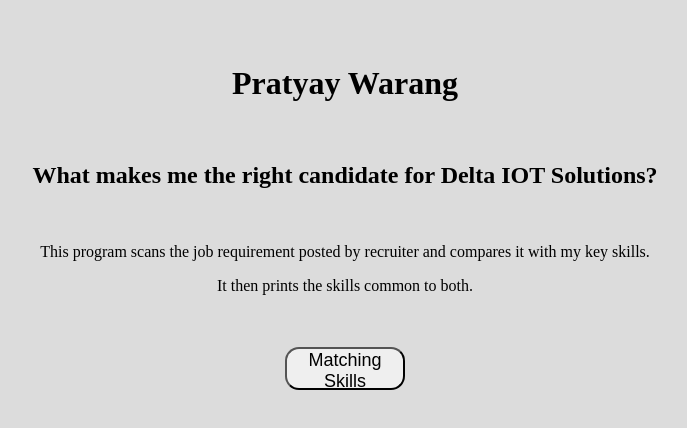
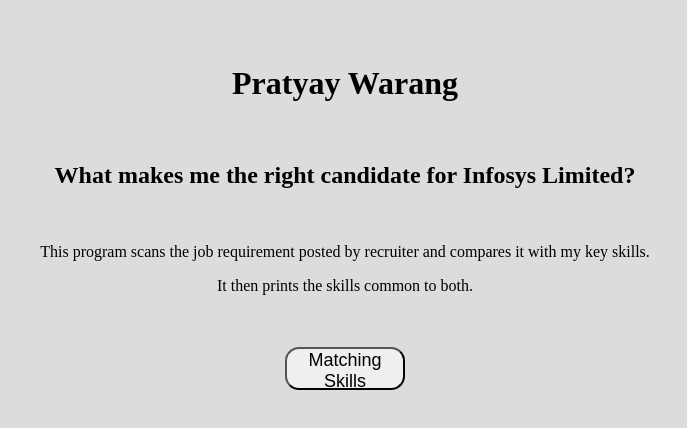
Before and after one commit to warangpratyay/Pratyay-s_Skills, a Flask app: page / in a window 1280 px wide. Shown: the top 428 px of the page, without its empty margins (295-982 px from the left). Run offline with Flask 2, Linux system fonts and the light colour scheme.

Commit message:
Update index.html

```diff
--- a/templates/index.html
+++ b/templates/index.html
@@ -15,7 +15,7 @@
 			<br>
             <h1>Pratyay Warang</h1>
 			<br>
-			<h2>What makes me the right candidate for Delta IOT Solutions?</h2>
+			<h2>What makes me the right candidate for Infosys Limited?</h2>
 			<br>
 			<p>This program scans the job requirement posted by recruiter and compares it with my key skills.</p>
 			<p>It then prints the skills common to both.</p>
```
